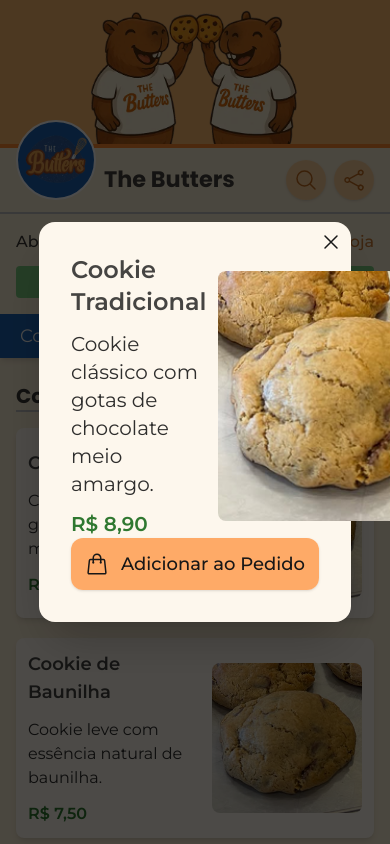
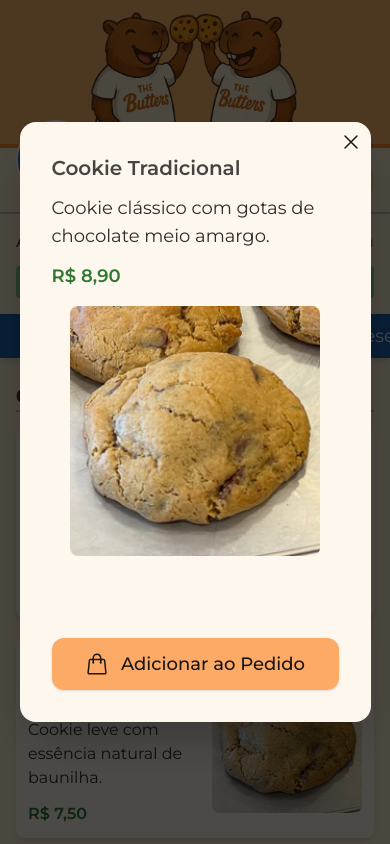
Before and after one commit to FeliPoxZ/TheButters, a Next.js app: page /cardapio in a window 390 px wide. Both pictures are taken after a click on the button 195 px from the left and 522 px from the top of the page. Shown: the top 844 px of the page. Built offline with nearby package versions, Linux system fonts and the light colour scheme; what @bprogress/next would draw is missing.

Commit message:
Modal mobile fixes

```diff
--- a/next.config.ts
+++ b/next.config.ts
@@ -1,7 +1,7 @@
 import type { NextConfig } from "next";
 
 const nextConfig: NextConfig = {
-	allowedDevOrigins: ["192.168.0.0/16"],
+	allowedDevOrigins: ["http://192.168.15.0:3000", "http://localhost:3000"],
 };
 
 export default nextConfig;
--- a/src/components/common/Modal.tsx
+++ b/src/components/common/Modal.tsx
@@ -20,7 +20,7 @@ export function Modal({ children, open, onBackdropClick, blur = true }: Props) {
 	return createPortal(
 		<div
 			className={cn(
-				"fixed z-50 h-dvh w-dvw top-0 bottom-0 bg-black/70 flex items-center justify-center",
+				"fixed z-50 h-screen w-screen top-0 bottom-0 bg-black/70 flex items-center justify-center",
 				blur && "backdrop-blur-[2px]s"
 			)}
 			onClick={onBackdropClick}
--- a/src/components/ui/cardapio/ItemCard.tsx
+++ b/src/components/ui/cardapio/ItemCard.tsx
@@ -20,8 +20,8 @@ function ItemCard({ item }: Props) {
 		<div data-aos="fade">
 			<button
 				className={cn(
-					"px-3 md:px-4 py-3 min-h-30 w-full max-w-[430px] rounded-lg bg-item text-left shadow-md cursor-pointer",
-					"hover:shadow-lg hover:scale-105 transition-all duration-250"
+					"px-3 md:px-4 py-3 min-h-30 max-w-full w-[430px] rounded-lg bg-item text-left shadow-md cursor-pointer",
+					"md:hover:shadow-lg md:hover:scale-105 transition-all duration-250"
 				)}
 				onClick={() => toggleItemModal(item)}
 			>
--- a/src/components/ui/cardapio/ItemModal.tsx
+++ b/src/components/ui/cardapio/ItemModal.tsx
@@ -16,7 +16,7 @@ function ItemModal() {
 
 	return (
 		<Modal open={isOpen} onBackdropClick={() => toggleItemModal()}>
-			<div className="bg-item w-[700px] max-w-[80vw] h-[400px] max-h-[80vh] rounded-2xl relative shadow-2xl">
+			<div className="bg-item w-[700px] max-w-[90vw] h-[600px] md:h-[400px] max-h-[80vh] rounded-2xl relative shadow-2xl">
 				<button className="absolute right-0 cursor-pointer p-2" onClick={() => toggleItemModal()}>
 					<svg
 						xmlns="http://www.w3.org/2000/svg"
@@ -29,15 +29,15 @@ function ItemModal() {
 						<path strokeLinecap="round" strokeLinejoin="round" d="M6 18 18 6M6 6l12 12" />
 					</svg>
 				</button>
-				<ColumnView justify="between" className="h-full p-8">
+				<ColumnView justify="between" className="h-full p-8 overflow-y-auto">
 					{item ? (
-						<RowView align="center">
-							<ColumnView justify="around" className="gap-3 w-full h-full">
-								<h3 className="font-semibold text-foreground/80 text-2xl">{item.nome}</h3>
-								<p className="text-foreground/90 text-xl">{item.descricao}</p>
-								<p className="font-semibold text-on-soft-green/90 text-xl">{price}</p>
+						<div className="flex flex-col md:flex-row items-center">
+							<ColumnView justify="around" className="gap-3 w-full md:h-full">
+								<h3 className="font-semibold text-foreground/80 text-xl md:text-2xl">{item.nome}</h3>
+								<p className="text-foreground/90 text-lg md:text-xl">{item.descricao}</p>
+								<p className="font-semibold text-on-soft-green/90 text-lg md:text-xl">{price}</p>
 							</ColumnView>
-							<div className="h-[250px] w-[250px] min-w-[250px] my-2 ml-3">
+							<div className="h-[250px] w-[250px] min-w-[250px] my-4 md:my-2 md:ml-3">
 								<Image
 									alt=""
 									src={"/CookiePlaceholder.png"}
@@ -46,7 +46,7 @@ function ItemModal() {
 									className="rounded-lg h-full w-full object-cover"
 								/>
 							</div>
-						</RowView>
+						</div>
 					) : null}
 					<button className="self-center w-full cursor-pointer bg-secondary/70 py-3 rounded-xl transition-all duration-300 hover:bg-secondary/90 shadow-sm">
 						<RowView align="center" justify="center" className="gap-3">
--- /dev/null
+++ b/src/hooks/useWindowSize.ts
@@ -0,0 +1,25 @@
+import { useState, useEffect } from "react";
+
+export function useWindowSize() {
+	const [size, setSize] = useState({
+		width: typeof window !== "undefined" ? window.innerWidth : 0,
+		height: typeof window !== "undefined" ? window.innerHeight : 0,
+	});
+
+	useEffect(() => {
+		function handleResize() {
+			setSize({
+				width: window.innerWidth,
+				height: window.innerHeight,
+			});
+		}
+
+		window.addEventListener("resize", handleResize);
+
+		handleResize();
+
+		return () => window.removeEventListener("resize", handleResize);
+	}, []);
+
+	return size;
+}
```
